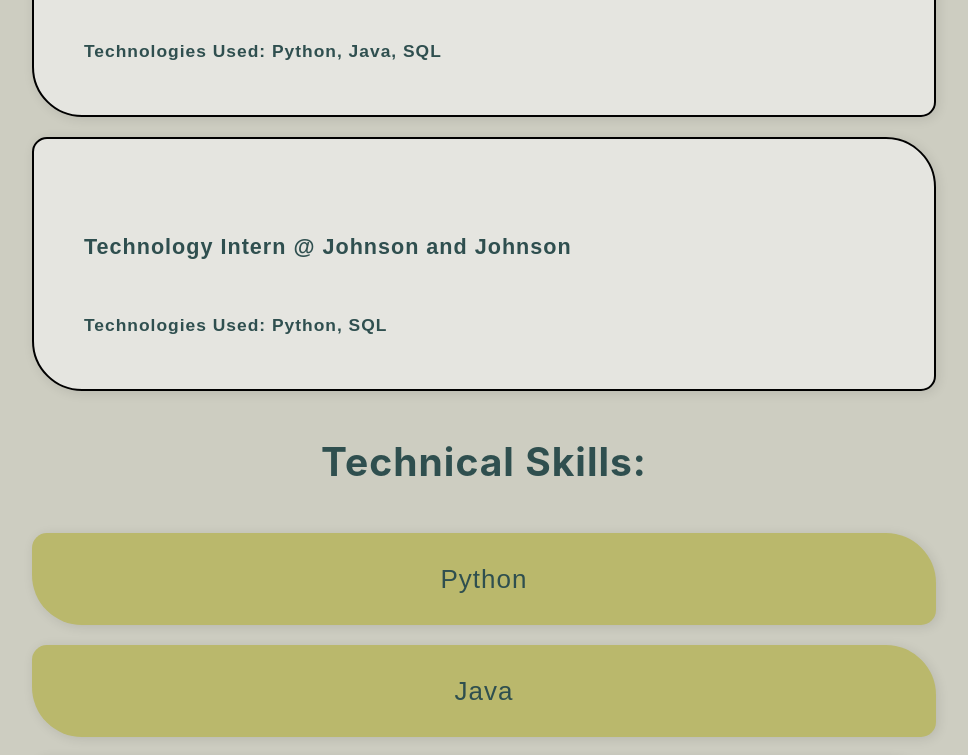
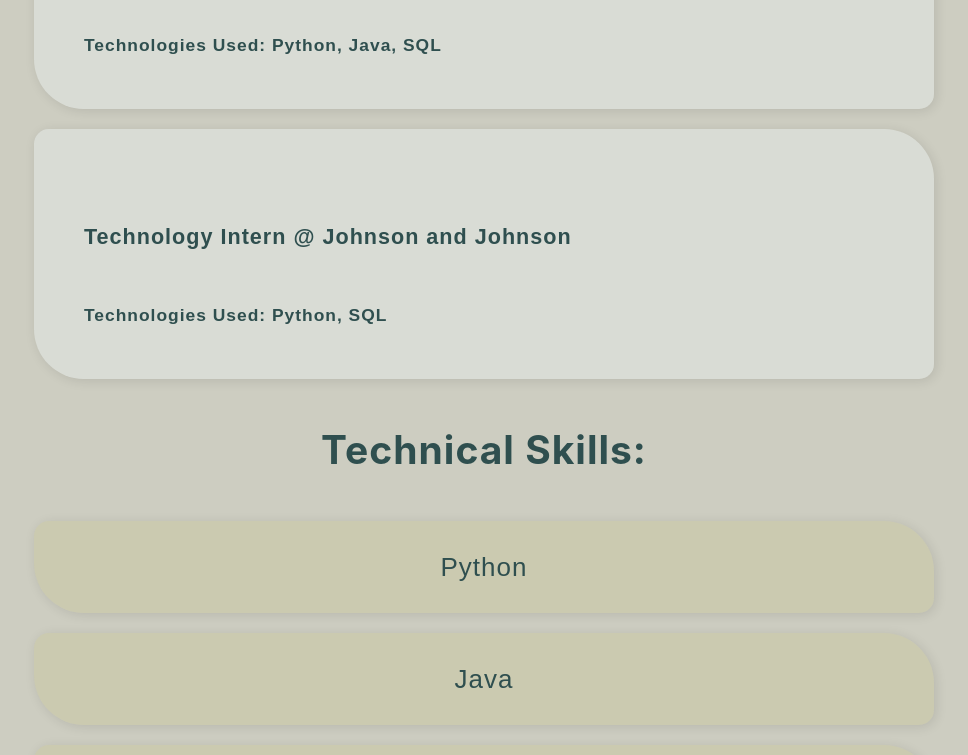
Before and after one commit to isajjad1246/isajjad1246.github.io, a React (Create React App) app: page / in a window 1280 px wide. Shown: the part 3160-3915 px from the top of the page, without its empty margins (156-1124 px from the left). Built offline with nearby package versions, Linux system fonts and the light colour scheme.

Commit message:
changing colors of experience section

```diff
--- a/src/pages/Experience.css
+++ b/src/pages/Experience.css
@@ -1,13 +1,28 @@
 .box{
-    border: 2px solid black;
     border-radius: 15px 50px;
     padding: 50px;
     margin: 20px;
     text-align: unset;
     font-family: 'Arial', sans-serif;
-    background-color: #f9f9f993;
+    background-color: #e9efef6f;
     box-shadow: 2px 2px 12px rgba(0,0,0,0.1);
+    /* position: relative; */
 }
+/*
+.box:after{
+    content:'\A';
+    position:absolute;
+    width:100%; height:100%;
+    top:0; left:0;
+    border-radius: 15px 50px;
+    background:rgba(139, 141, 138, 0.6);
+    opacity:0;
+    transition: all 0.5s;
+    -webkit-transition: all 0.5s;
+}
+.box:hover:after {
+    opacity: 1;
+} */
 
 .skill_box{
     border-radius: 15px 50px;
@@ -15,7 +30,7 @@
     margin: 20px;
     text-align: center;
     font-family: 'Arial', sans-serif;
-    background-color: #bab86c;
+    background-color: #c6c59663;
     box-shadow: 2px 2px 12px rgba(0,0,0,0.1);
     position: relative;
 }
@@ -43,6 +58,7 @@
   transform-style: preserve-3d; /* ← You might be missing this! */
 }
 
+
 .front-face, .back-face {
   position: absolute;
   width: 100%;
```
Also changed, not shown: 2 other files (tests, documents, lock files or other folders).
